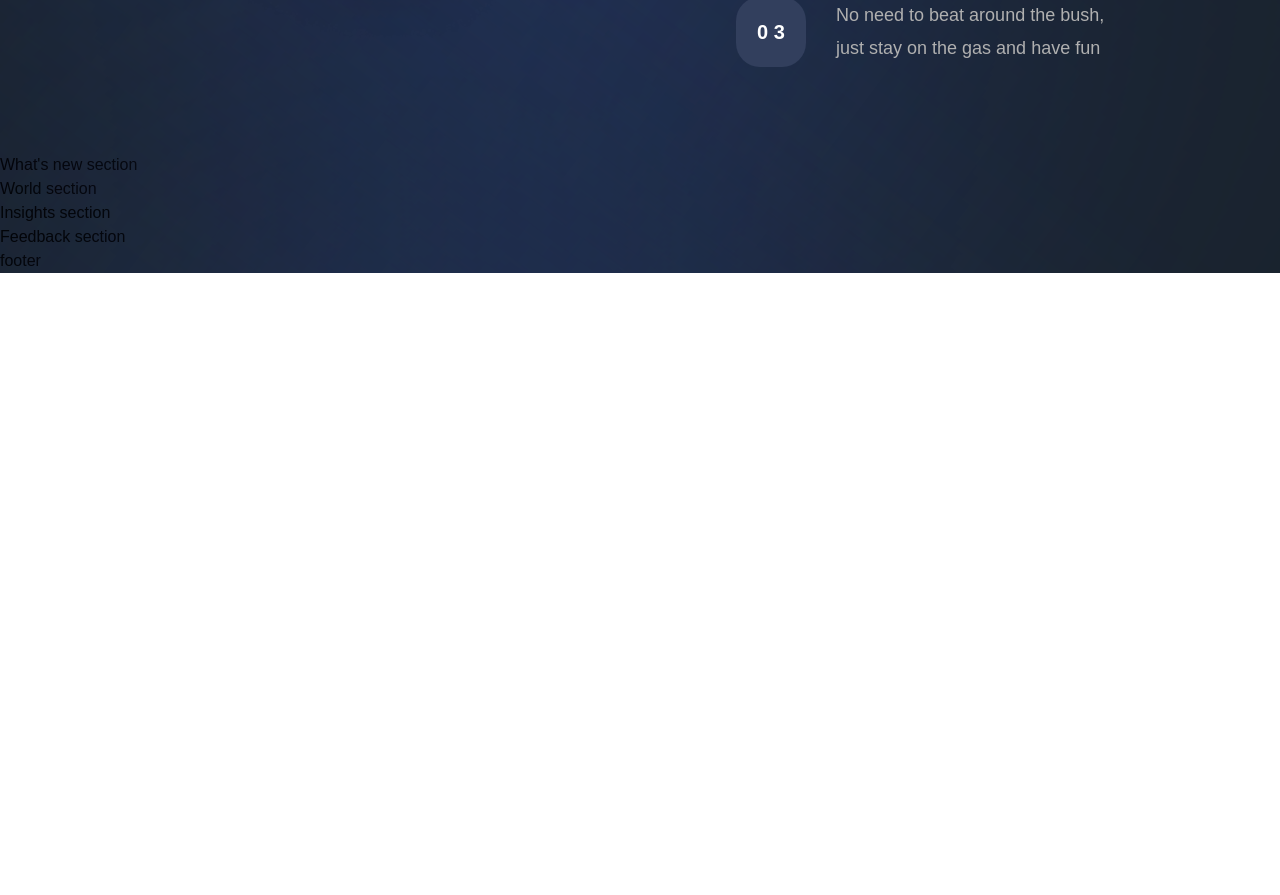
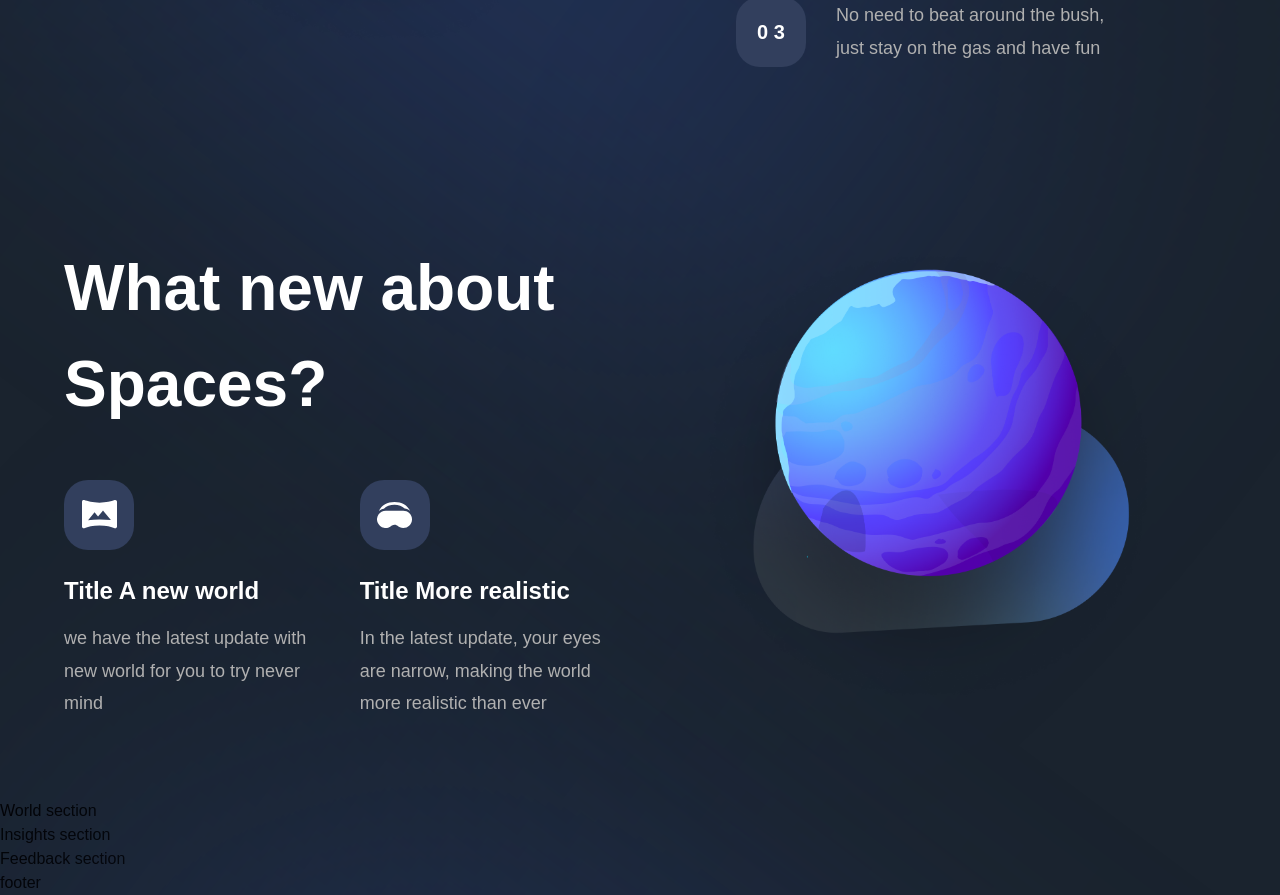
Before and after one commit to CakraDarma/Space-Blog, a Next.js app: page / in a window 1280 px wide. Shown: the part 3281-4176 px from the top of the page. Before the commit the page ends 3554 px from the top, so only its background shows below. Built offline with nearby package versions, Linux system fonts and the light colour scheme; a web font is replaced by a local one.

Commit message:
add what new section

```diff
--- a/components/ExploreCard.jsx
+++ b/components/ExploreCard.jsx
@@ -35,8 +35,8 @@
 					<Image
 						src='/headset.svg'
 						alt='headset'
-						width={0}
-						height={0}
+						width={1110}
+						height={1110}
 						// fill
 						className='w-1/2 h-1/2 object-contain'
 					/>
--- a/components/NewFeatures.jsx
+++ b/components/NewFeatures.jsx
@@ -1,7 +1,26 @@
-const NewFeatures = () => (
-  <div>
-    New Features
-  </div>
+import Image from 'next/image';
+import styles from '../styles';
+
+const NewFeatures = ({ imgUrl, title, subtitle }) => (
+	<div className='flex-1 flex flex-col sm:max-w-[250px] min-w-[210px]'>
+		<div
+			className={`${styles.flexCenter} w-[70px] h-[70px] rounded-[24px] bg-[#323F5D]`}
+		>
+			<Image
+				src={imgUrl}
+				width={0}
+				height={0}
+				alt='icon'
+				className='w-1/2 h-1/2 object-contain'
+			/>
+		</div>
+		<h1 className='mt-[26px] font-bold text-[24px] leading-[30.24px] text-white'>
+			Title {title}
+		</h1>
+		<p className='flex-1 mt-[16px] font-normal text-[18px] text-[#B0B0B0] leading-[32.4px]'>
+			{subtitle}
+		</p>
+	</div>
 );
 
 export default NewFeatures;
--- a/sections/WhatsNew.jsx
+++ b/sections/WhatsNew.jsx
@@ -1,9 +1,49 @@
 'use client';
 
+import { motion } from 'framer-motion';
+
+import styles from '../styles';
+import { newFeatures } from '../constants';
+import { NewFeatures, TitleText, TypingText } from '../components';
+import { planetVariants, staggerContainer, fadeIn } from '../utils/motion';
+import Image from 'next/image';
+
 const WhatsNew = () => (
-  <section>
-    What's new section
-  </section>
+	<section className={`${styles.paddings} relative z-10`}>
+		<motion.div
+			variants={staggerContainer}
+			initial='hidden'
+			whileInView='show'
+			viewport={{ once: true, amount: 0.25 }}
+			className={`${styles.innerWidth} mx-auto flex lg:flex-row flex-col gap-8`}
+		>
+			<motion.div
+				variants={fadeIn('right', 'tween', 0.2, 1)}
+				className='flex-[0.95] flex justify-center flex-col'
+			>
+				<TitleText title={<>What new about Spaces?</>} />
+				<div className='mt-[48px] flex flex-wrap justify-between gap-[24px]'>
+					{newFeatures.map((feature) => (
+						<NewFeatures key={feature.title} {...feature} />
+					))}
+				</div>
+			</motion.div>
+
+			<motion.div
+				variants={planetVariants('right')}
+				className={`flex-1 ${styles.flexCenter}`}
+			>
+				<Image
+					src='/whats-new.png'
+					alt='get-started'
+					quality={100}
+					width={1110}
+					height={1110}
+					className='w-[90%] h-[90%] object-contain'
+				/>
+			</motion.div>
+		</motion.div>
+	</section>
 );
 
 export default WhatsNew;
```
